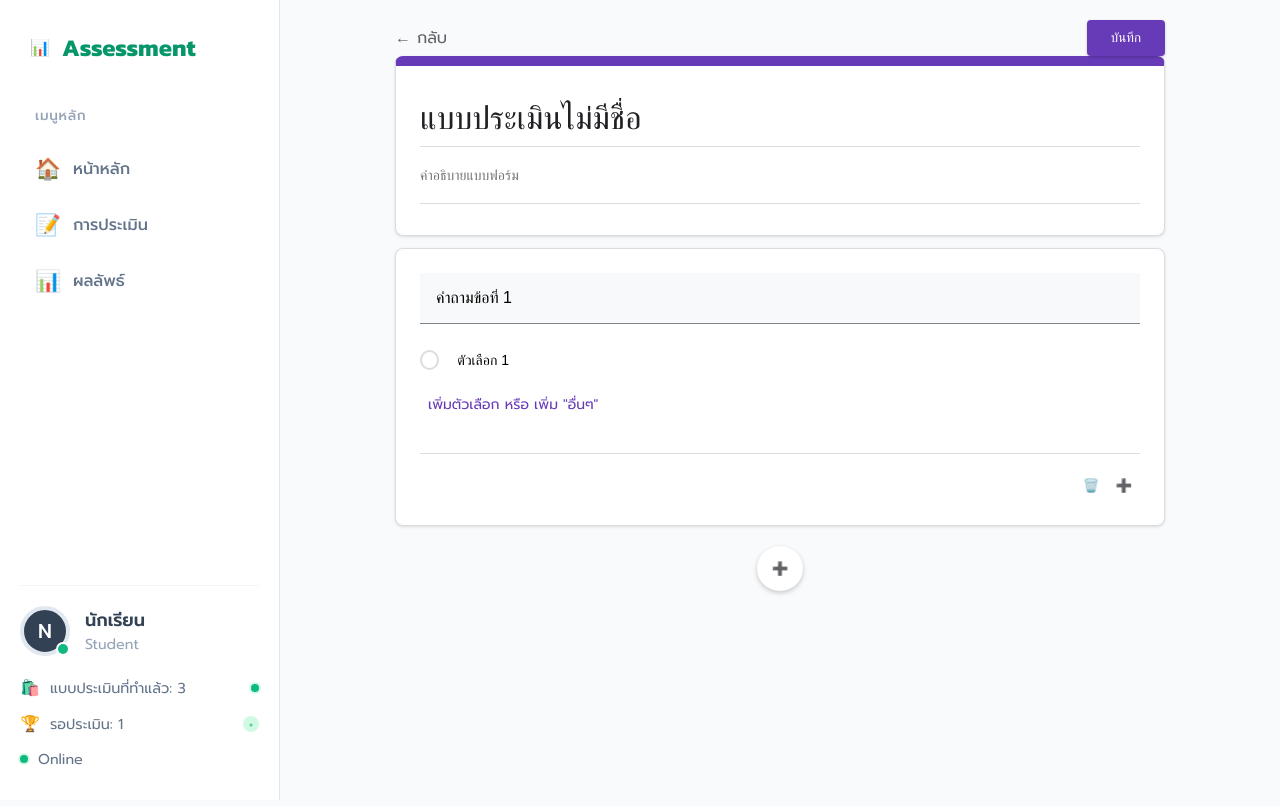
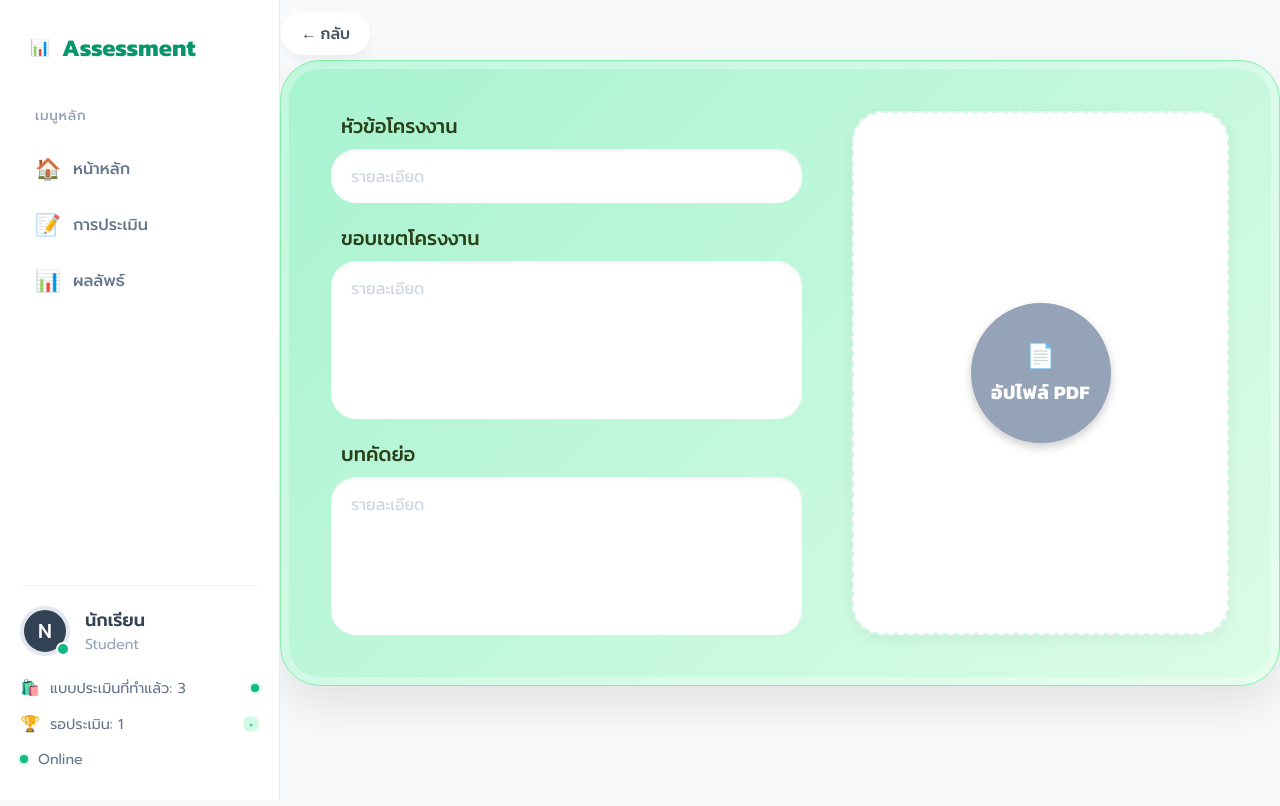
Before and after one commit to Non2412/Assessment_fontend, a Next.js app: page /results/create in a window 1280 px wide. Built offline with nearby package versions, Linux system fonts and the light colour scheme.

Commit message:
have from

```diff
--- a/src/app/results/create/page.tsx
+++ b/src/app/results/create/page.tsx
@@ -4,88 +4,101 @@ import styles from './style.module.css';
 import Link from 'next/link';
 
 export default function CreateFormPage() {
-    const [title, setTitle] = useState('แบบประเมินไม่มีชื่อ');
-    const [description, setDescription] = useState('');
-    const [questions, setQuestions] = useState([
-        { id: 1, text: 'คำถามข้อที่ 1', type: 'radio', options: ['ตัวเลือก 1'] }
-    ]);
+    const [title, setTitle] = useState('');
+    const [scope, setScope] = useState('');
+    const [abstract, setAbstract] = useState('');
+    const [file, setFile] = useState<File | null>(null);
 
-    const addQuestion = () => {
-        setQuestions([...questions, {
-            id: questions.length + 1,
-            text: '',
-            type: 'radio',
-            options: ['ตัวเลือก 1']
-        }]);
+    const handleFileChange = (e: React.ChangeEvent<HTMLInputElement>) => {
+        if (e.target.files && e.target.files[0]) {
+            setFile(e.target.files[0]);
+        }
     };
 
     return (
+        <div style={{ paddingBottom: '60px' }}>
             <div className={styles.container}>
-            <div className={styles.mainActions}>
-                <Link href="/results" style={{ textDecoration: 'none', color: '#5f6368', display: 'flex', alignItems: 'center' }}>
+                <Link href="/results" className={styles.backButton}>
                     ← กลับ
                 </Link>
-                <button className={styles.saveButton}>บันทึก</button>
-            </div>
 
-            {/* Title Card */}
-            <div className={styles.titleCard}>
+                {/* Left Column: Form Inputs */}
+                <div className={styles.leftColumn}>
+                    <div className={styles.fieldGroup}>
+                        <label className={styles.label}>หัวข้อโครงงาน</label>
                         <input
                             type="text"
-                    className={styles.formTitleInput}
+                            className={styles.inputField}
+                            placeholder="รายละเอียด"
                             value={title}
                             onChange={(e) => setTitle(e.target.value)}
-                    placeholder="ชื่อแบบประเมิน"
-                />
-                <textarea
-                    className={styles.formDescInput}
-                    placeholder="คำอธิบายแบบฟอร์ม"
-                    value={description}
-                    onChange={(e) => setDescription(e.target.value)}
-                    rows={2}
                         />
                     </div>
 
-            {/* Questions List */}
-            {questions.map((q, index) => (
-                <div key={q.id} className={styles.questionCard}>
-                    <input
-                        type="text"
-                        className={styles.questionInput}
-                        placeholder="คำถาม"
-                        defaultValue={q.text}
-                    />
-
-                    <div className={styles.optionsList}>
-                        {q.options.map((opt, i) => (
-                            <div key={i} className={styles.optionRow}>
-                                <div className={styles.radioCircle}></div>
-                                <input
-                                    type="text"
-                                    className={styles.optionInput}
-                                    defaultValue={opt}
-                                    placeholder="เพิ่มตัวเลือก"
+                    <div className={styles.fieldGroup}>
+                        <label className={styles.label}>ขอบเขตโครงงาน</label>
+                        <textarea
+                            className={styles.textArea}
+                            placeholder="รายละเอียด"
+                            value={scope}
+                            onChange={(e) => setScope(e.target.value)}
+                            rows={5}
                         />
                     </div>
-                        ))}
-                        <div className={styles.addOptionBtn} onClick={() => {
-                            // Logic to add option would go here
-                        }}>
-                            เพิ่มตัวเลือก หรือ เพิ่ม &quot;อื่นๆ&quot;
+
+                    <div className={styles.fieldGroup}>
+                        <label className={styles.label}>บทคัดย่อ</label>
+                        <textarea
+                            className={styles.textArea}
+                            placeholder="รายละเอียด"
+                            value={abstract}
+                            onChange={(e) => setAbstract(e.target.value)}
+                            rows={5}
+                        />
                     </div>
                 </div>
 
-                    <div className={styles.actionBar}>
-                        <button className={styles.iconButton}>🗑️</button>
-                        <button className={styles.iconButton} onClick={addQuestion}>➕</button>
+                {/* Right Column: PDF Upload */}
+                <div className={styles.rightColumn}>
+                    <div className={styles.uploadCard}>
+                        {!file ? (
+                            <>
+                                <div className={styles.uploadCircle}>
+                                    <span style={{ fontSize: '24px' }}>📄</span>
+                                    <span className={styles.uploadText}>อัปไฟล์ PDF</span>
+                                </div>
+                                <input
+                                    type="file"
+                                    accept="application/pdf"
+                                    className={styles.fileInput}
+                                    onChange={handleFileChange}
+                                />
+                            </>
+                        ) : (
+                            <div className={styles.previewArea}>
+                                <div style={{ fontSize: '48px', marginBottom: '10px' }}>✅</div>
+                                <p style={{ fontWeight: 'bold', color: '#334155' }}>อัปโหลดสำเร็จ</p>
+                                <p style={{ fontSize: '14px', color: '#64748b', textAlign: 'center', wordBreak: 'break-all' }}>
+                                    {file.name}
+                                </p>
+                                <button
+                                    onClick={() => setFile(null)}
+                                    style={{
+                                        marginTop: '20px',
+                                        padding: '8px 16px',
+                                        background: '#ef4444',
+                                        color: 'white',
+                                        border: 'none',
+                                        borderRadius: '20px',
+                                        cursor: 'pointer'
+                                    }}
+                                >
+                                    ลบไฟล์
+                                </button>
+                            </div>
+                        )}
                     </div>
                 </div>
-            ))}
-
-            <div style={{ textAlign: 'center', marginTop: '20px' }}>
-                <button className={styles.iconButton} onClick={addQuestion} style={{ background: '#fff', padding: '15px', borderRadius: '50%', boxShadow: '0 2px 5px rgba(0,0,0,0.2)' }}>
-                    ➕
-                </button>
             </div>
         </div>
     );
--- a/src/app/results/create/style.module.css
+++ b/src/app/results/create/style.module.css
@@ -1,174 +1,354 @@
+/* Create Form Styles */
 .container {
-    max-width: 770px;
-    margin: 0 auto;
-    padding-bottom: 60px;
+    max-width: 1000px;
+    margin: 60px auto;
+    padding: 50px;
+    background: linear-gradient(135deg, #a7f3d0 0%, #dcfce7 100%);
+    /* Green-200 to Green-100 */
+    border-radius: 40px;
+    box-shadow:
+        0 20px 50px rgba(0, 0, 0, 0.1),
+        inset 0 0 0 8px rgba(255, 255, 255, 0.3);
+    /* Inner shine */
+    border: 1px solid #86efac;
+    min-height: 550px;
+    display: flex;
+    gap: 50px;
+    position: relative;
+    font-family: var(--font-kanit), 'Prompt', sans-serif;
 }
 
-.titleCard {
-    background-color: #fff;
-    border-radius: 8px;
-    border: 1px solid #dadce0;
-    border-top: 10px solid #673ab7;
-    /* Google Forms Purple */
-    padding: 24px;
-    margin-bottom: 12px;
-    box-shadow: 0 1px 3px rgba(0, 0, 0, 0.12);
+.leftColumn {
+    flex: 1.2;
+    display: flex;
+    flex-direction: column;
+    gap: 25px;
 }
 
-.inputGroup {
-    margin-bottom: 24px;
+.rightColumn {
+    flex: 0.8;
+    display: flex;
+    flex-direction: column;
 }
 
-.formTitleInput {
-    font-family: 'Google Sans', Roboto, Arial, sans-serif;
-    font-size: 32px;
-    line-height: 40px;
-    color: #202124;
-    border: none;
-    border-bottom: 1px solid #dadce0;
-    width: 100%;
-    padding: 8px 0;
-    outline: none;
-    transition: border-bottom-color 0.2s;
+.fieldGroup {
+    display: flex;
+    flex-direction: column;
+    gap: 10px;
 }
 
-.formTitleInput:focus {
-    border-bottom: 2px solid #673ab7;
+.label {
+    font-size: 1.1rem;
+    font-weight: 600;
+    color: #14532d;
+    /* Dark Green */
+    margin-left: 15px;
+    opacity: 0.9;
 }
 
-.formDescInput {
-    font-family: Roboto, Arial, sans-serif;
-    font-size: 14px;
-    color: #202124;
-    border: none;
-    border-bottom: 1px solid #dadce0;
+.inputField,
+.textArea {
     width: 100%;
-    padding: 4px 0;
+    padding: 18px 25px;
+    border-radius: 20px;
+    border: 2px solid transparent;
+    background-color: #ffffff;
+    font-size: 1rem;
+    color: #334155;
     outline: none;
-    margin-top: 16px;
-    resize: none;
+    box-shadow: 0 4px 15px rgba(0, 0, 0, 0.03);
+    transition: all 0.3s ease;
+    font-family: inherit;
 }
 
-.formDescInput:focus {
-    border-bottom: 2px solid #673ab7;
+.textArea {
+    resize: none;
+    min-height: 140px;
+    line-height: 1.6;
 }
 
-.questionCard {
+.inputField:focus,
+.textArea:focus {
     background-color: #fff;
-    border-radius: 8px;
-    border: 1px solid #dadce0;
-    padding: 24px;
-    margin-bottom: 12px;
-    box-shadow: 0 1px 3px rgba(0, 0, 0, 0.12);
+    border-color: #4ade80;
+    box-shadow: 0 4px 20px rgba(74, 222, 128, 0.2);
+    transform: translateY(-2px);
+}
+
+.inputField::placeholder,
+.textArea::placeholder {
+    color: #cbd5e1;
+}
+
+.uploadCard {
+    background-color: #ffffff;
+    border-radius: 35px;
+    width: 100%;
+    height: 100%;
+    display: flex;
+    align-items: center;
+    justify-content: center;
+    flex-direction: column;
+    box-shadow:
+        0 10px 30px rgba(0, 0, 0, 0.05),
+        inset 0 0 0 2px #f1f5f9;
+    /* Subtle inner border */
+    cursor: pointer;
+    transition: all 0.3s ease;
+    position: relative;
+    overflow: hidden;
+}
+
+.uploadCard:hover {
+    transform: translateY(-5px);
+    box-shadow: 0 20px 40px rgba(0, 0, 0, 0.1);
+}
+
+.uploadCircle {
+    width: 130px;
+    height: 130px;
+    background: #94a3b8;
+    /* Slate-400 */
+    border-radius: 50%;
+    display: flex;
+    align-items: center;
+    justify-content: center;
+    flex-direction: column;
+    color: white;
+    text-align: center;
+    box-shadow: 0 10px 20px rgba(148, 163, 184, 0.4);
+    transition: all 0.3s ease;
+    position: relative;
+    z-index: 2;
+}
+
+.uploadCard:hover .uploadCircle {
+    background: #64748b;
+    /* Slate-500 */
+    transform: scale(1.05);
+    box-shadow: 0 15px 30px rgba(100, 116, 139, 0.5);
+}
+
+.uploadIcon {
+    font-size: 32px;
+    margin-bottom: 5px;
+    opacity: 0.9;
+}
+
+.uploadText {
+    font-size: 1.1rem;
+    font-weight: 700;
+    letter-spacing: 0.5px;
+}
+
+.fileInput {
+    position: absolute;
+    top: 0;
+    left: 0;
+    width: 100%;
+    height: 100%;
+    opacity: 0;
+    cursor: pointer;
+    z-index: 10;
+}
+
+.previewArea {
+    width: 100%;
+    height: 100%;
+    display: flex;
+    flex-direction: column;
+    align-items: center;
+    justify-content: center;
+    padding: 30px;
+    text-align: center;
+}
+
+/* Button to go back */
+.backButton {
+    position: absolute;
+    top: -60px;
+    left: 0;
+    text-decoration: none;
+    color: #475569;
+    background: white;
+    padding: 10px 20px;
+    border-radius: 50px;
+    display: flex;
+    align-items: center;
+    gap: 8px;
+    font-weight: 600;
+    font-size: 1rem;
+    box-shadow: 0 4px 12px rgba(0, 0, 0, 0.05);
+    transition: all 0.2s;
+}
+
+.backButton:hover {
+    transform: translateX(-5px);
+    box-shadow: 0 6px 15px rgba(0, 0, 0, 0.1);
+    color: #1e293b;
+}
+
+/* Create Button (Submit) */
+.createButton {
+    position: absolute;
+    bottom: 50px;
+    right: 50px;
+    background: #10b981;
+    color: white;
+    padding: 15px 40px;
+    border-radius: 50px;
+    font-size: 1.1rem;
+    font-weight: 700;
+    border: none;
+    cursor: pointer;
+    box-shadow: 0 10px 20px rgba(16, 185, 129, 0.3);
+    transition: all 0.3s ease;
+    display: flex;
+    align-items: center;
+    gap: 10px;
+}
+
+.createButton:hover {
+    background: #059669;
+    transform: translateY(-2px);
+    box-shadow: 0 15px 30px rgba(5, 150, 105, 0.4);
+}
+
+.leftColumn {
+    flex: 1;
     display: flex;
     flex-direction: column;
     gap: 20px;
 }
 
-.questionInput {
-    background-color: #f8f9fa;
-    border: none;
-    border-bottom: 1px solid #80868b;
-    padding: 16px;
-    font-size: 16px;
-    width: 100%;
-    outline: none;
-    box-sizing: border-box;
-    transition: background-color 0.2s, border-bottom 0.2s;
+.rightColumn {
+    flex: 0.8;
+    display: flex;
+    flex-direction: column;
 }
 
-.questionInput:focus {
-    background-color: #e8f0fe;
-    border-bottom: 2px solid #673ab7;
+.fieldGroup {
+    display: flex;
+    flex-direction: column;
+    gap: 8px;
 }
 
-.optionsList {
+.label {
+    font-family: var(--font-kanit), sans-serif;
+    font-size: 1.25rem;
+    font-weight: 500;
+    color: #1a2e05;
+    margin-left: 10px;
+}
+
+.inputField {
+    width: 100%;
+    padding: 15px 20px;
+    border-radius: 25px;
+    border: none;
+    background-color: #ffffff;
+    font-size: 1rem;
+    color: #333;
+    outline: none;
+    box-shadow: inset 0 2px 4px rgba(0, 0, 0, 0.05);
+    transition: box-shadow 0.2s;
+}
+
+.inputField:focus {
+    box-shadow: inset 0 2px 4px rgba(0, 0, 0, 0.05), 0 0 0 3px rgba(255, 255, 255, 0.5);
+}
+
+.textArea {
+    width: 100%;
+    padding: 15px 20px;
+    border-radius: 25px;
+    border: none;
+    background-color: #ffffff;
+    font-size: 1rem;
+    color: #333;
+    outline: none;
+    resize: none;
+    min-height: 120px;
+    box-shadow: inset 0 2px 4px rgba(0, 0, 0, 0.05);
+}
+
+.uploadCard {
+    background-color: #ffffff;
+    border-radius: 30px;
+    width: 100%;
+    height: 100%;
+    display: flex;
+    align-items: center;
+    justify-content: center;
+    flex-direction: column;
+    box-shadow: 0 4px 15px rgba(0, 0, 0, 0.05);
+    cursor: pointer;
+    transition: transform 0.2s;
+    border: 2px dashed #d1fae5;
+    position: relative;
+    overflow: hidden;
+}
+
+.uploadCard:hover {
+    transform: scale(1.02);
+    background-color: #f8fafc;
+}
+
+.uploadCircle {
+    width: 140px;
+    height: 140px;
+    background-color: #94a3b8;
+    /* Gray circle */
+    border-radius: 50%;
+    display: flex;
+    align-items: center;
+    justify-content: center;
+    flex-direction: column;
+    color: white;
+    text-align: center;
+    box-shadow: 0 4px 10px rgba(0, 0, 0, 0.2);
+    transition: background-color 0.3s;
+}
+
+.uploadCard:hover .uploadCircle {
+    background-color: #64748b;
+}
+
+.uploadText {
+    font-family: var(--font-kanit), sans-serif;
+    font-size: 1.2rem;
+    font-weight: 700;
+    margin-top: 5px;
+}
+
+.fileInput {
+    position: absolute;
+    top: 0;
+    left: 0;
+    width: 100%;
+    height: 100%;
+    opacity: 0;
+    cursor: pointer;
+}
+
+.previewArea {
+    width: 100%;
+    height: 100%;
     display: flex;
     flex-direction: column;
-    gap: 10px;
+    align-items: center;
+    justify-content: center;
+    padding: 20px;
 }
 
-.optionRow {
+.backButton {
+    position: absolute;
+    top: -50px;
+    left: 0;
+    text-decoration: none;
+    color: #4b5563;
     display: flex;
     align-items: center;
-    gap: 10px;
+    gap: 5px;
+    font-weight: 500;
 }
-
-.radioCircle {
-    width: 20px;
-    height: 20px;
-    border-radius: 50%;
-    border: 2px solid #dadce0;
-}
-
-.optionInput {
-    border: none;
-    font-size: 14px;
-    width: 100%;
-    padding: 8px;
-    outline: none;
-}
-
-.optionInput:hover {
-    border-bottom: 1px solid #dadce0;
-}
-
-.optionInput:focus {
-    border-bottom: 2px solid #673ab7;
-}
-
-.addOptionBtn {
-    color: #673ab7;
-    font-size: 14px;
-    cursor: pointer;
-    padding: 8px;
-    width: fit-content;
-}
-
-.addOptionBtn:hover {
-    background: #f3e5f5;
-    border-radius: 4px;
-}
-
-.actionBar {
-    display: flex;
-    justify-content: flex-end;
-    border-top: 1px solid #dadce0;
-    padding-top: 16px;
-    margin-top: 10px;
-}
-
-.iconButton {
-    background: none;
-    border: none;
-    cursor: pointer;
-    padding: 8px;
-    border-radius: 50%;
-    color: #5f6368;
-}
-
-.iconButton:hover {
-    background-color: rgba(95, 99, 104, 0.1);
-}
-
-.mainActions {
-    display: flex;
-    justify-content: space-between;
-    margin-top: 20px;
-}
-
-.saveButton {
-    background-color: #673ab7;
-    color: white;
-    border: none;
-    padding: 10px 24px;
-    border-radius: 4px;
-    font-weight: 500;
-    cursor: pointer;
-    box-shadow: 0 1px 3px rgba(0, 0, 0, 0.2);
-}
-
-.saveButton:hover {
-    box-shadow: 0 2px 6px rgba(0, 0, 0, 0.2);
-    background-color: #5e35b1;
-}
```
Lines whose indentation alone changed are shown as unchanged.
